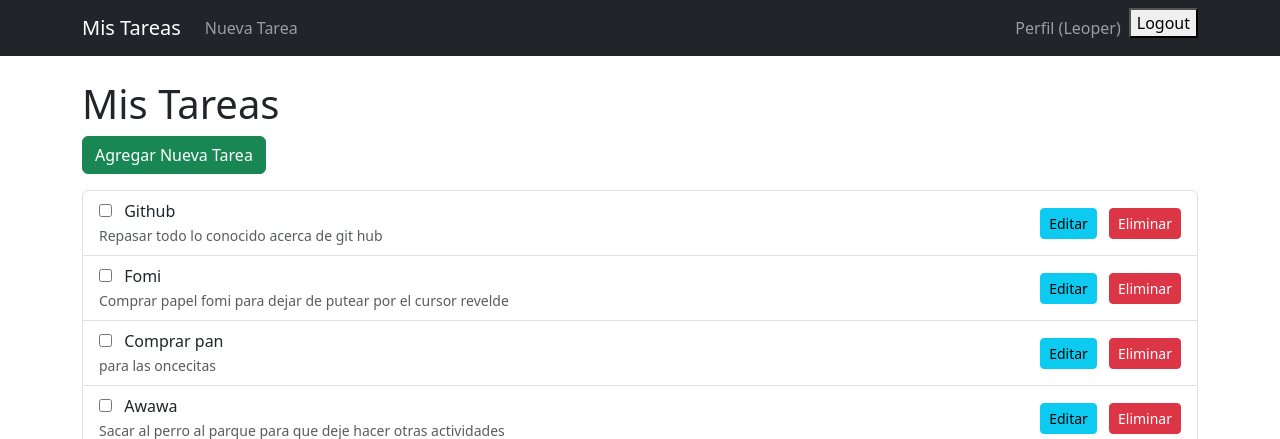
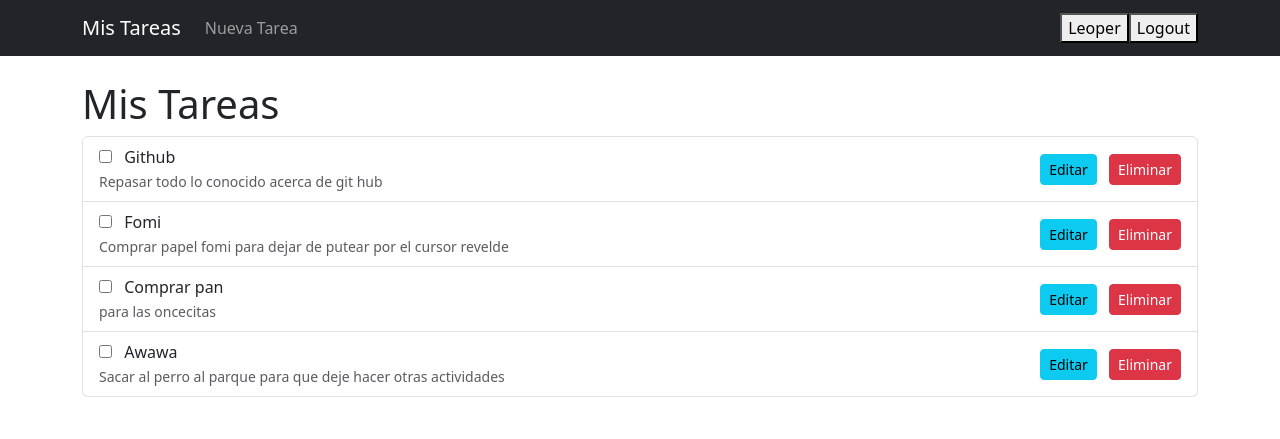
Before and after one commit to Leoperesp/Todoproject, a Django app: page /todos/ in a window 1280 px wide. Shown: the top 439 px of the page. Run offline with Django 5.2, Linux system fonts and the light colour scheme; a user stored in the database is signed in; data comes from the database, SQL or seed files in the repository; both versions use the stored data as it was after the commit.

Commit message:
Changes on profile button, delete duplicaded "nueva tarea" link

```diff
--- a/todo_project/templates/base.html
+++ b/todo_project/templates/base.html
@@ -24,7 +24,7 @@
                 <ul class="navbar-nav">
                     {% if user.is_authenticated %}
                         <li class="nav-item">
-                            <a class="nav-link" href="{% url 'profile' %}">Perfil ({{ user.username }})</a>
+                            <button onclick="window.location.href='{% url 'profile' %}'">{{ user.username }}</button>
                         </li>
                         <li class="nav-item">
                             <form method="post" action="{% url 'logout' %}">
--- a/todo_project/templates/todos/todo_list.html
+++ b/todo_project/templates/todos/todo_list.html
@@ -4,8 +4,6 @@
 
 {% block content %}
     <h1>Mis Tareas</h1>
-    <a href="{% url 'add_todo' %}" class="btn btn-success mb-3">Agregar Nueva Tarea</a>
-
     {% if todos %}
         <ul class="list-group">
             {% for todo in todos %}
```
Also changed, not shown: todo_project/db.sqlite3.
